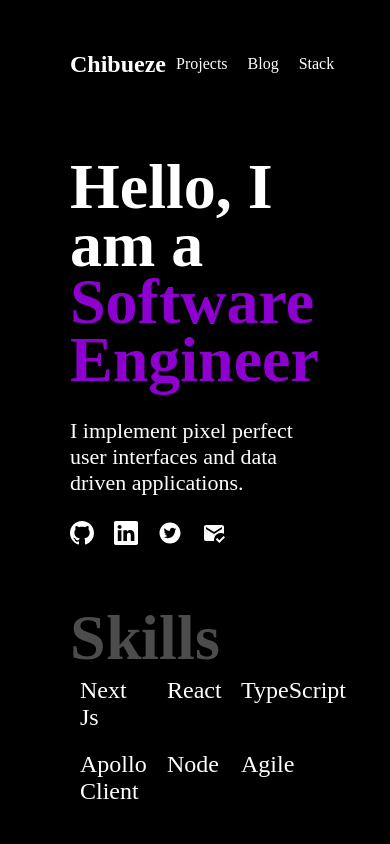
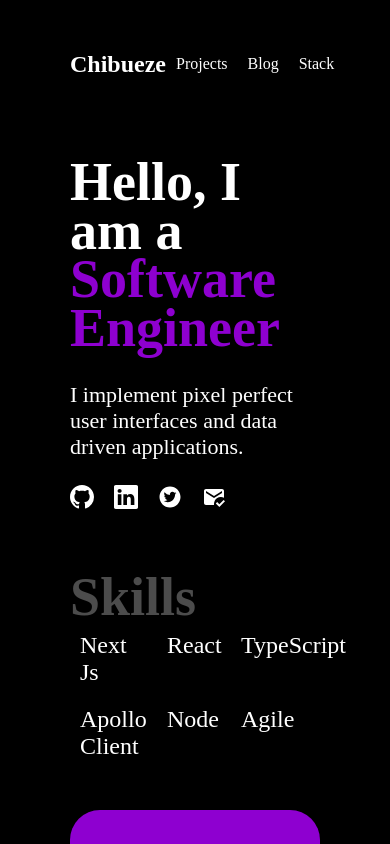
Before and after one commit to ChibuezeSamObisike/Portfolio-Project, a React (Create React App) app: page / in a window 390 px wide. Shown: the top 844 px of the page. Built offline with nearby package versions, Linux system fonts and the light colour scheme.

Commit message:
FInally Final

```diff
--- a/src/index.css
+++ b/src/index.css
@@ -158,7 +158,7 @@ nav {
 
 @media (max-width: 640px) {
     h1 {
-        font-size: 64px;
+        font-size: 54px;
     }
     .headerP {
         font-size: 24px;
```
Also changed, not shown: 1 other file (tests, documents, lock files or other folders).
